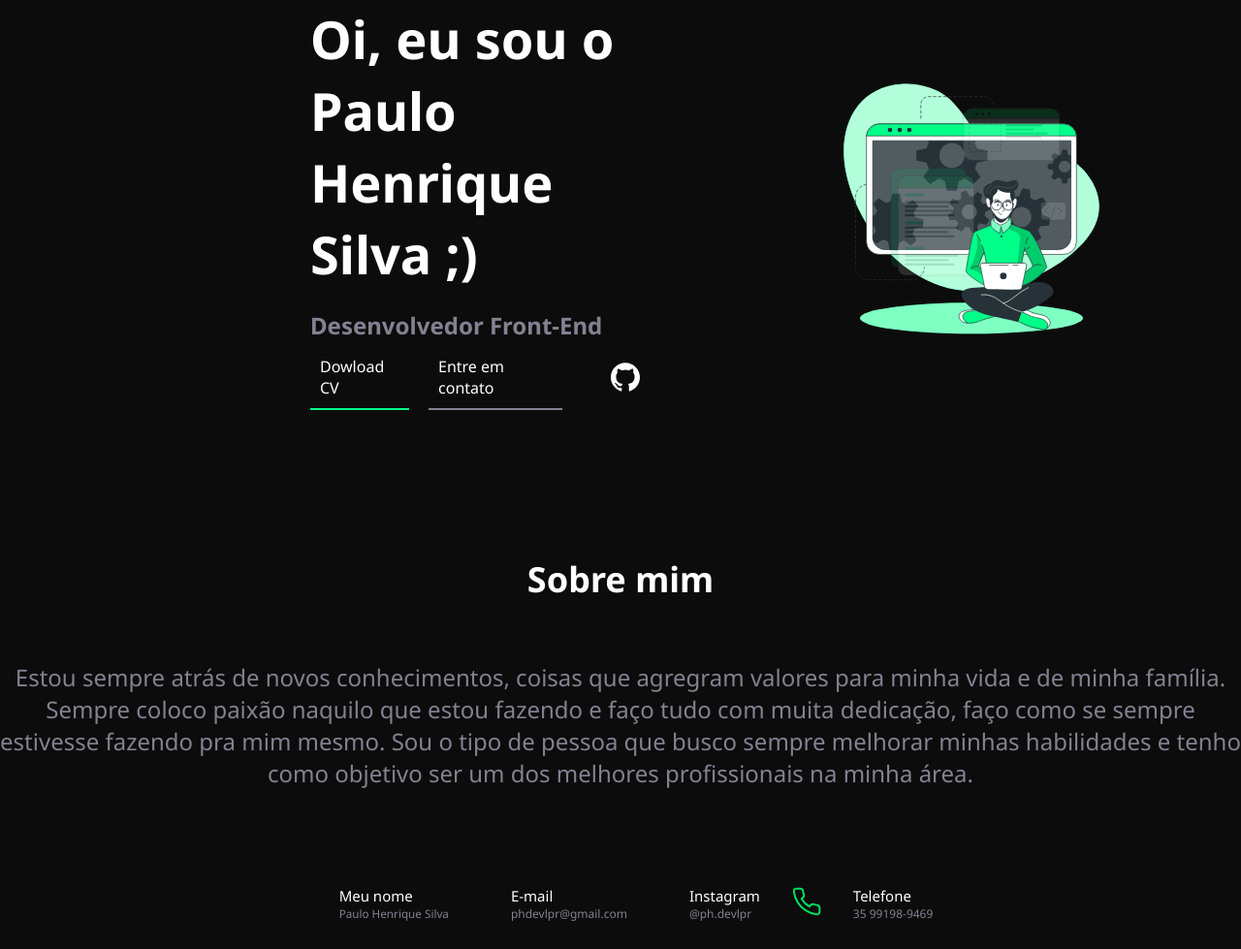
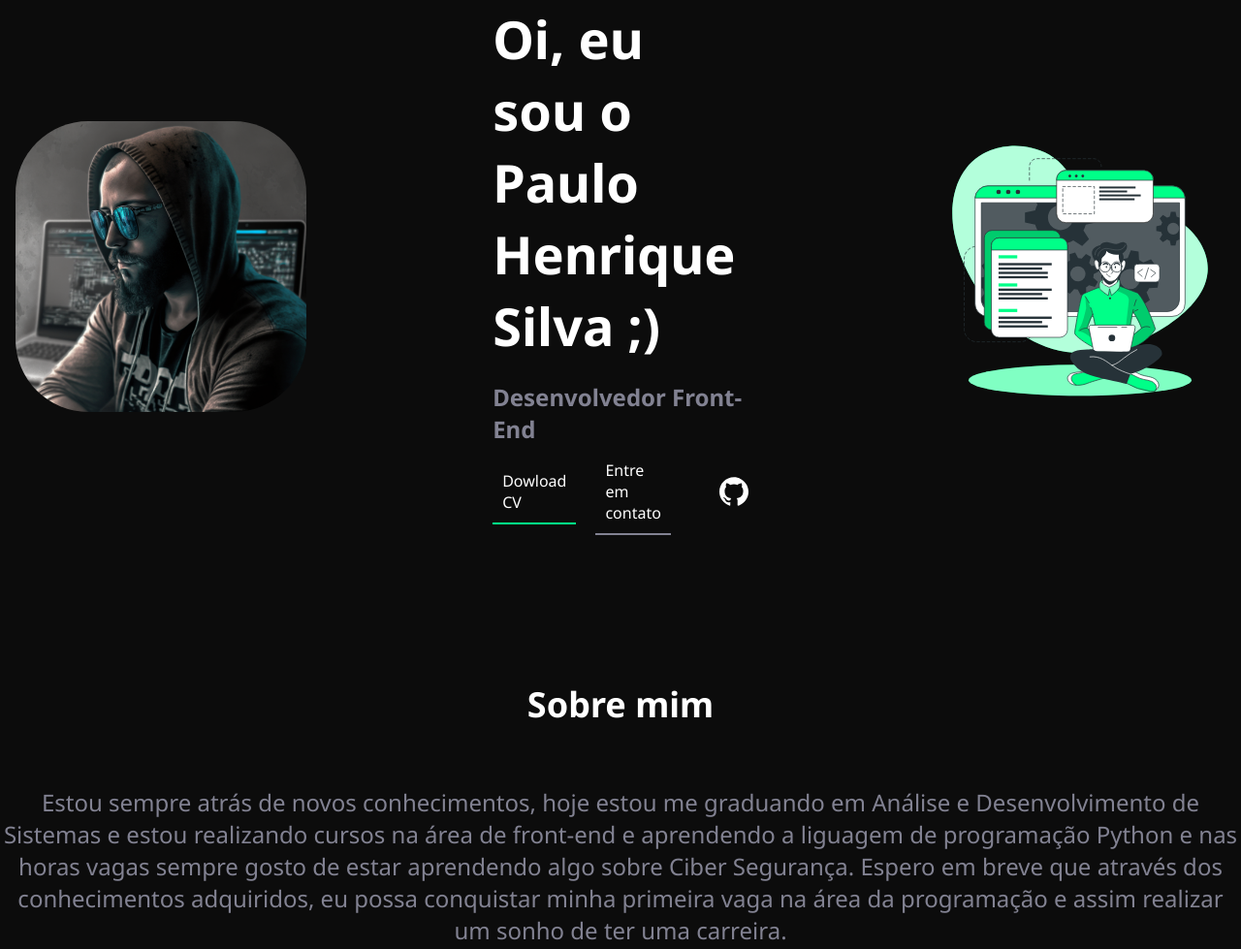
Before and after one commit to phdevlpr/portfolio, a plain HTML site: page index.html in a window 1280 px wide. Shown: the part 227-1206 px from the top of the page at 97% size. Drawn offline with Linux system fonts and the light colour scheme.

Commit message:
Ateração de texto e imagem.

```diff
--- a/index.html
+++ b/index.html
@@ -35,7 +35,7 @@
         <section id="presentation" >
             <div class="presentation-box container">
                 <div>
-                    <img src="/portfolio/assets/perfil" class="img-profile" alt="">
+                    <img src="/portfolio/assets/images/ perfil3.png" class="img-profile" alt="">
                 </div>
 
 
@@ -66,7 +66,7 @@
                 </div>
                 <div>
                     <p>
-                        Estou sempre atrás de novos conhecimentos, coisas que agregram valores para minha vida e de minha família. Sempre coloco paixão naquilo que estou fazendo e faço tudo com muita dedicação, faço como se sempre estivesse fazendo pra mim mesmo. Sou o tipo de pessoa que busco sempre melhorar minhas habilidades e tenho como objetivo ser um dos melhores profissionais na minha área.
+                        Estou sempre atrás de novos conhecimentos, hoje estou me graduando em Análise e Desenvolvimento de Sistemas e estou realizando cursos na área de front-end e aprendendo a liguagem de programação Python e nas horas vagas sempre gosto de estar aprendendo algo sobre Ciber Segurança. Espero em breve que através dos conhecimentos adquiridos, eu possa conquistar minha primeira vaga na área da programação e assim realizar um sonho de ter uma carreira.
                     </p>
                 </div>
             </div>
--- a/style.css
+++ b/style.css
@@ -107,7 +107,7 @@ div.presentation-box.container {
 #presentation img.img-profile {
     width: 300px;
     margin: 0px;
-    border-radius: 150px;
+    border-radius: 75px;
 
 }
 
```
Also changed, not shown: assets/images/ perfil1.png (added), assets/images/ perfil3.png (added), assets/images/ perfil4.png (added), 1 other file.
